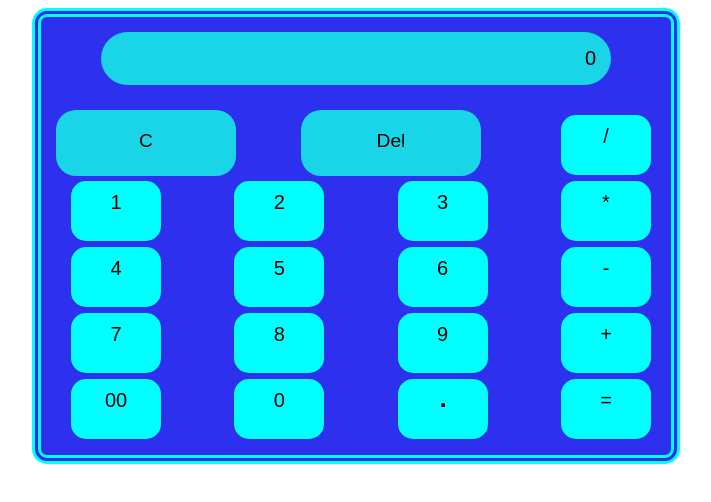
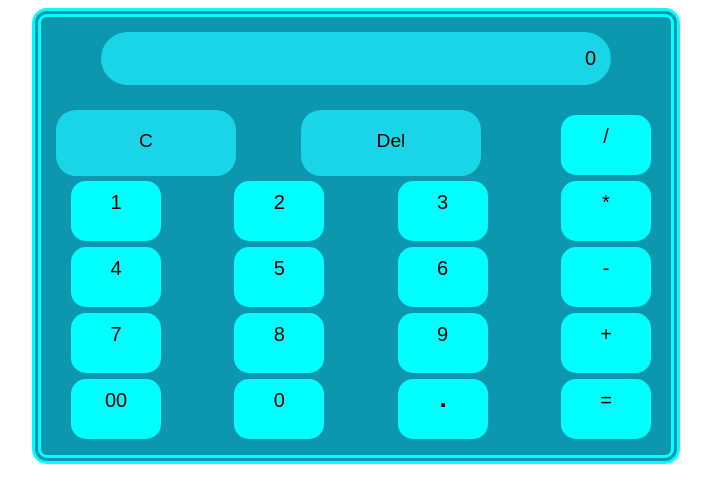
Before and after one commit to omarX-web/new-style-and-add-script, a plain HTML site: page index.html in a window 1280 px wide. Shown: the whole page, without its empty margins (284-995 px from the left). Drawn offline with Linux system fonts and the light colour scheme; a web font is replaced by a local one.

Commit message:
new style

```diff
--- a/style.css
+++ b/style.css
@@ -8,7 +8,7 @@ body {
     border: 9px double rgb(0, 255, 255) ;
     margin: auto;
     padding: 15px;
-    background-color: #2d30ec;
+    background-color: #0c97af;
     border-radius: 15px;
 
 }
```
